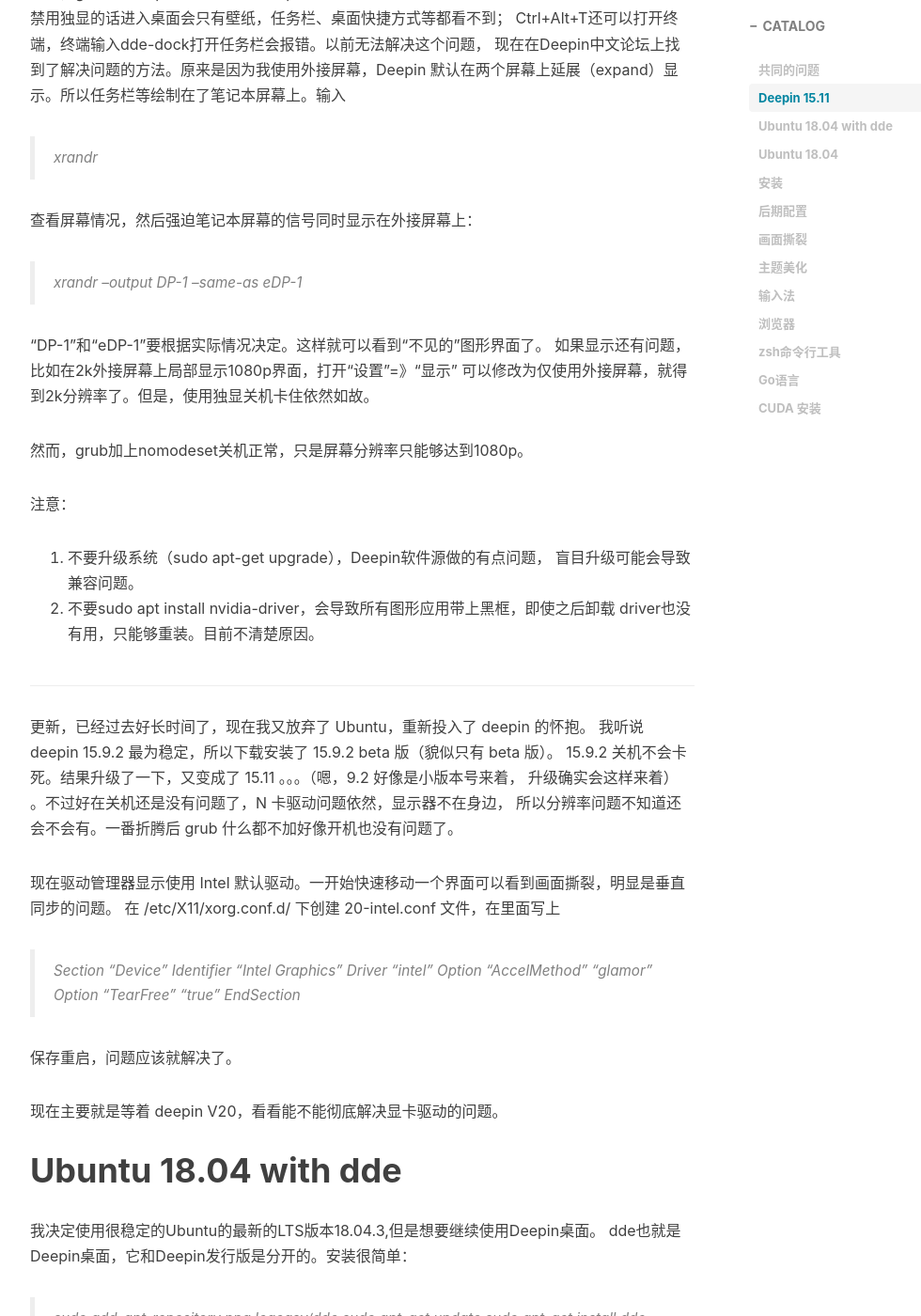
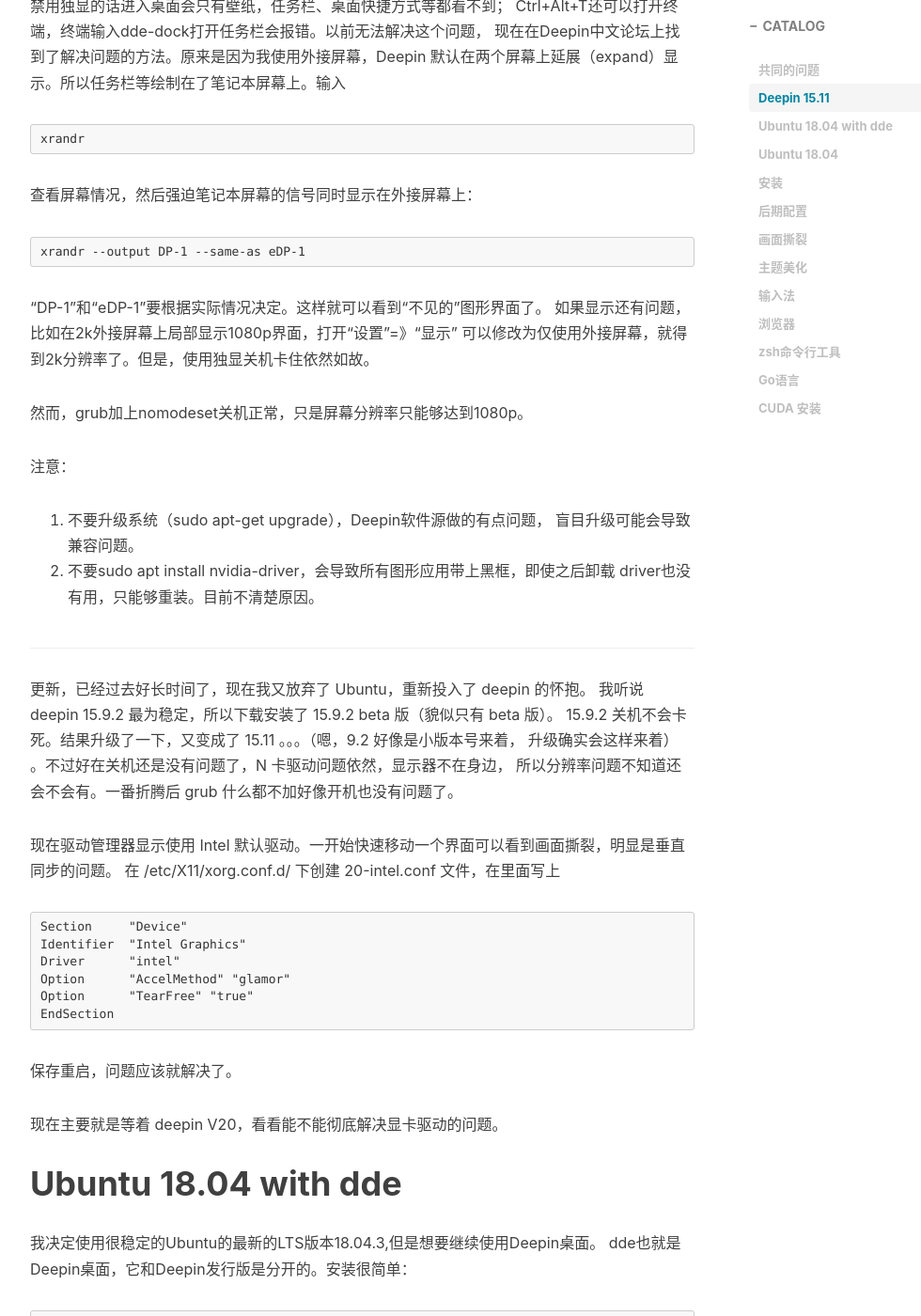
Before and after one commit to gonearewe/gonearewe.github.io, a Jekyll site: the page built from _posts/2019-09-07-Linux桌面版安装问题总结.md, in a window 1280 px wide and 1400 px high, scrolled down 1400 px. Shown: the whole window at 94% size, without its empty margins (233-1213 px from the left). Built offline with Jekyll 4.4.1, drawn with Linux system fonts in a browser that asks for light colours; nearby versions of some CDN libraries; comment, search, counter and statistics services are not loaded; some of the changed text lies outside the part shown.

Commit message:
linux 桌面版 笔记更新

````diff
--- a/_posts/2019-09-07-Linux桌面版安装问题总结.md
+++ b/_posts/2019-09-07-Linux桌面版安装问题总结.md
@@ -26,7 +26,9 @@
 应该是显卡驱动的问题，使用Deepin自带的显卡驱动管理器可以切换驱动。集显和N卡的
 开源驱动都不好，需要安装N卡官方的闭源驱动。但是自带的显卡驱动管理器切换总是不成功；
 
->sudo apt install nvidia-driver
+```
+sudo apt install nvidia-driver
+```
 
 安装的似乎是开源驱动；
 N卡官网上下载的NVIDIA-Linux-x86_64-430.40.run文件安装也失败了，而且带来了安装残留，
@@ -44,11 +46,15 @@
 现在在Deepin中文论坛上找到了解决问题的方法。原来是因为我使用外接屏幕，Deepin
 默认在两个屏幕上延展（expand）显示。所以任务栏等绘制在了笔记本屏幕上。输入
 
->xrandr
+```
+xrandr
+```
 
 查看屏幕情况，然后强迫笔记本屏幕的信号同时显示在外接屏幕上：
 
->xrandr --output DP-1 --same-as eDP-1
+```
+xrandr --output DP-1 --same-as eDP-1
+```
 
 “DP-1”和“eDP-1”要根据实际情况决定。这样就可以看到“不见的”图形界面了。
 如果显示还有问题，比如在2k外接屏幕上局部显示1080p界面，打开“设置”=》“显示”
@@ -74,12 +80,14 @@
 现在驱动管理器显示使用 Intel 默认驱动。一开始快速移动一个界面可以看到画面撕裂，明显是垂直同步的问题。
 在 /etc/X11/xorg.conf.d/ 下创建 20-intel.conf 文件，在里面写上
 
-> Section     "Device"
-> Identifier  "Intel Graphics"
-> Driver      "intel"
-> Option      "AccelMethod" "glamor"
-> Option      "TearFree" "true"
-> EndSection
+```
+Section     "Device"
+Identifier  "Intel Graphics"
+Driver      "intel"
+Option      "AccelMethod" "glamor"
+Option      "TearFree" "true"
+EndSection
+```
 
 保存重启，问题应该就解决了。
 
@@ -90,9 +98,11 @@
 我决定使用很稳定的Ubuntu的最新的LTS版本18.04.3,但是想要继续使用Deepin桌面。
 dde也就是Deepin桌面，它和Deepin发行版是分开的。安装很简单：
 
->sudo add-apt-repository ppa:leaeasy/dde
+```
+sudo add-apt-repository ppa:leaeasy/dde
 sudo apt-get update
 sudo apt-get install dde
+```
 
 一开始安装失败了，后来发现只要不升级系统就可以安装。
 
@@ -117,14 +127,24 @@
 在"quiet sqlash"后面加上"nomodeset acpi=off"表示使用集显进入。
 进入图形界面后第一件事是更换为阿里云的镜像，否则下载会很慢，应该会自动更新软件信息，
 或者手动（不更新的话会影响搜索驱动）
->sudo apt-get update
+
+```
+sudo apt-get update
+```
 
 然后在软件=》额外驱动中选择Nvidia闭源驱动，然后修改
->sudo nano /etc/default/grub
+
+```
+sudo nano /etc/default/grub
+```
 
 在"GRUB_CMDLINE_LINUX_DEFAULT"里面加上"acpi_osi=linux"指明使用Linux的acpi电源管理。
 接着
->sudo update-grub
+
+```
+sudo update-grub
+```
+
 更新配置文件。
 否则开机后登录界面后就会黑屏。
 
@@ -133,19 +153,27 @@
 
 安装N卡闭源驱动后会出现画面撕裂的问题，解决方法是
 
->sudo nano /etc/modprobe.d/nvidia-graphics-drivers.conf
+```
+sudo nano /etc/modprobe.d/nvidia-graphics-drivers.conf
+```
 
 没有这个文件也没有关系，新建一个即可。
 
->sudo touch /etc/modprobe.d/nvidia-graphics-drivers.conf
+```
+sudo touch /etc/modprobe.d/nvidia-graphics-drivers.conf
+```
 
 打开，加上一行
 
->options nvidia_drm modeset=1
+```
+options nvidia_drm modeset=1
+```
 
 保存退出，然后
 
->sudo update-initramfs -u
+```
+sudo update-initramfs -u
+```
 
 更新内核，重启即可。
 
@@ -153,8 +181,10 @@
 
 安装gnome-tweak，
 
->sudo apt install gnome-tweak-tool
->sudo apt install gnome-shell-extensions
+```
+sudo apt install gnome-tweak-tool
+sudo apt install gnome-shell-extensions
+```
 
 gnome-tweak-tool在软件库里叫做“优化”，搜索"tweak"也可以找到；
 gnome-shell-extensions安装后需要重启，然后勾选gnome-tweak-tool=》扩展=》User Themes
@@ -162,29 +192,39 @@
 
 然后安装一个主题，比如
 
->sudo apt install arc-theme
+```
+sudo apt install arc-theme
+```
 
 安装图标包，比如扁平卡通化的papirus
 
->sudo add-apt-repository ppa:papirus/papirus
->sudo apt-get update
->sudo apt install papirus-icon-theme
+```
+sudo add-apt-repository ppa:papirus/papirus
+sudo apt-get update
+sudo apt install papirus-icon-theme
+```
 
 ### 输入法
 
 首先要知道，输入法软件是基于输入法框架的，自带的框架是iBus，
 我们需要安装并且选择默认框架为fcitx框架。
 
->sudo apt install fcitx
->im-config
+```
+sudo apt install fcitx
+im-config
+```
 
 然后搜索“搜狗输入法 for Linux”安装或者选择安装谷歌输入法（它已经停止维护很长时间了）
 
->sudo apt install fcitx-googlepinyin
+```
+sudo apt install fcitx-googlepinyin
+```
 
 接下来重启。然后
 
->fcitx-config-gtk3
+```
+fcitx-config-gtk3
+```
 
 添加输入法。
 
@@ -199,19 +239,25 @@
 
 zsh是一个代替bash的shell选择。
 
->sudo apt-get install -y zsh
+```
+sudo apt-get install -y zsh
+```
 
 oh-my-zsh 帮我们整理了一些常用的 Zsh 扩展功能和主题：https://github.com/robbyrussell/oh-my-zsh
 我们无需自己去捣搞 Zsh，直接用 oh-my-zsh 就足够了。
 安装 oh-my-zsh（这个过程可能会有点慢，或者需要重试几次）：
 
->wget https://raw.github.com/robbyrussell/oh-my-zsh/master/tools/install.sh -O - | sh
+```
+wget https://raw.github.com/robbyrussell/oh-my-zsh/master/tools/install.sh -O - | sh
+```
 
 zsh的配置文件是$HOME/.zsshrc ，在里面找到ZSH_THEME，这是指定主题的地方，我个人比较喜欢把它
 设置为"ys"
 还可以设置zsh为默认的shell：
 
->chsh -s /bin/zsh
+```
+chsh -s /bin/zsh
+```
 
 ### Go语言
 
@@ -219,7 +265,9 @@
 
 ### CUDA 安装
 
->sudo apt install nvidia-cuda-toolkit
+```
+sudo apt install nvidia-cuda-toolkit
+```
 
 版本不是最新的，但是相对于从官网下载，直接安装环境变量之类的都已经配置好了。
 
````
